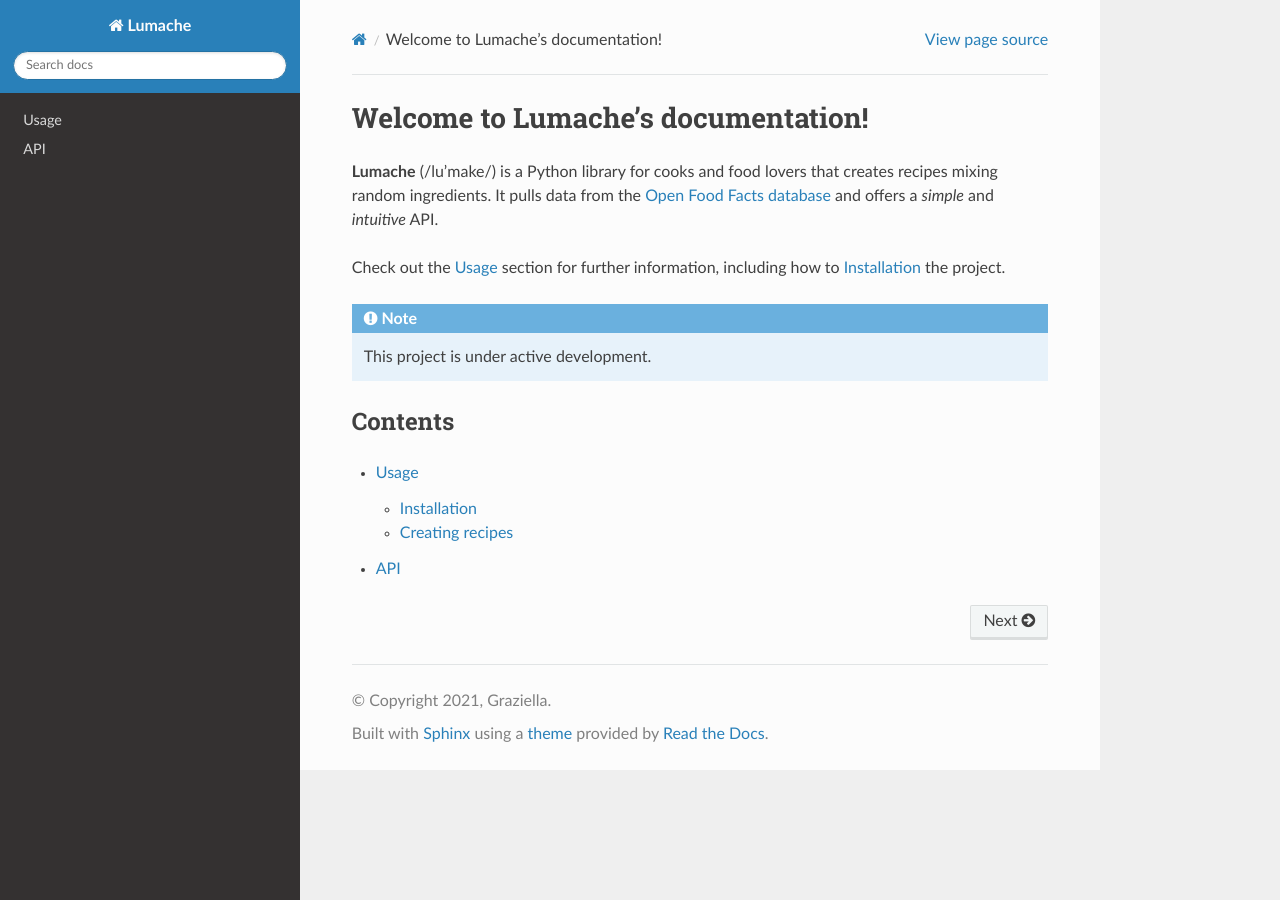
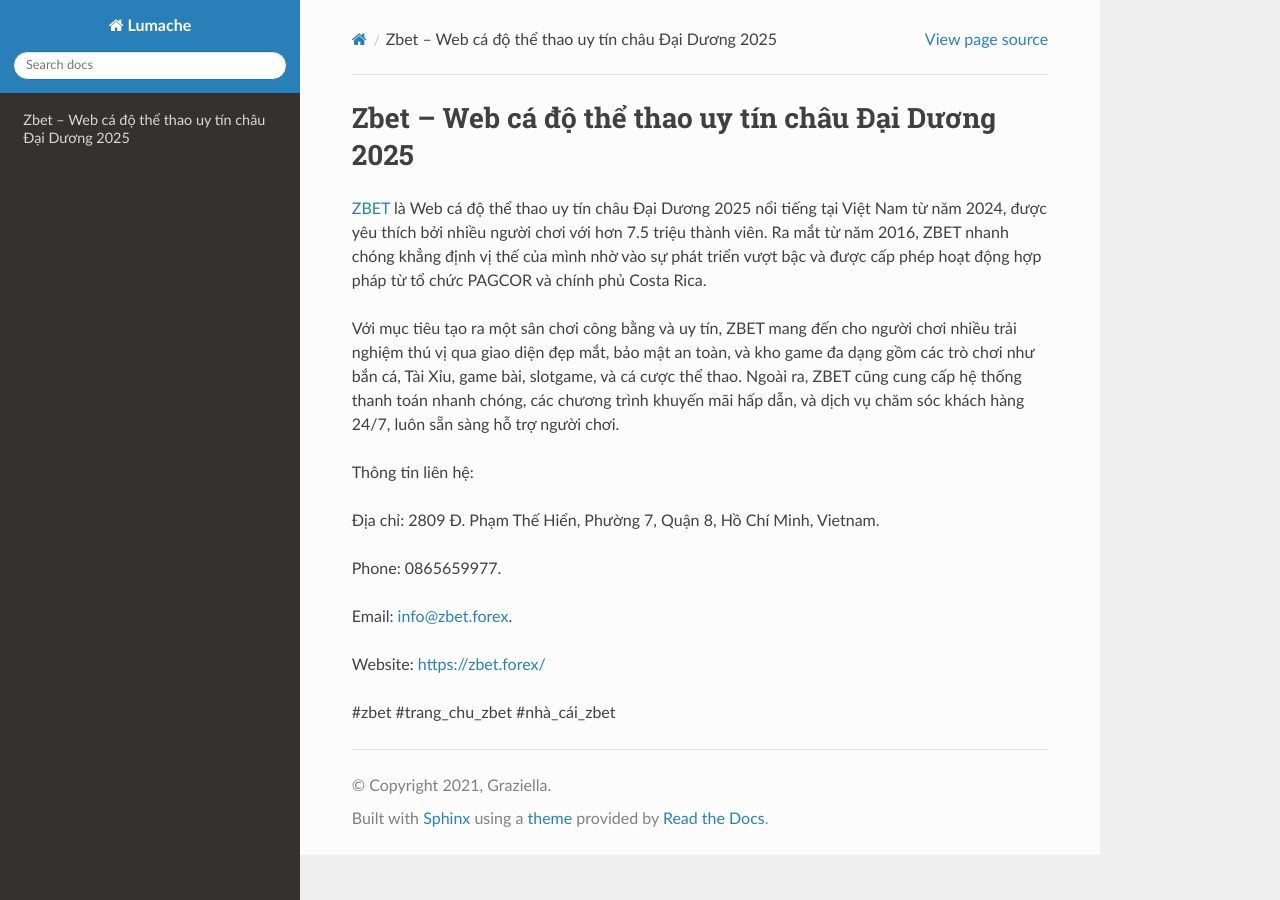
Before and after one commit to plapenanec/1zbetforex, a Sphinx documentation site: the page built from docs/source/index.rst, in a window 1280 px wide. Built offline with Sphinx 7.4.7 and the Read the Docs theme 3.1.0, drawn with Linux system fonts in a browser that asks for light colours.

Commit message:
Update index.rst

```diff
--- a/docs/source/index.rst
+++ b/docs/source/index.rst
@@ -1,22 +1,18 @@
-Welcome to Lumache's documentation!
+Zbet – Web cá độ thể thao uy tín châu Đại Dương 2025
 ===================================
 
-**Lumache** (/lu'make/) is a Python library for cooks and food lovers
-that creates recipes mixing random ingredients.
-It pulls data from the `Open Food Facts database <https://world.openfoodfacts.org/>`_
-and offers a *simple* and *intuitive* API.
+`ZBET <https://zbet.forex/>`_ là Web cá độ thể thao uy tín châu Đại Dương 2025 nổi tiếng tại Việt Nam từ năm 2024, được yêu thích bởi nhiều người chơi với hơn 7.5 triệu thành viên. Ra mắt từ năm 2016, ZBET nhanh chóng khẳng định vị thế của mình nhờ vào sự phát triển vượt bậc và được cấp phép hoạt động hợp pháp từ tổ chức PAGCOR và chính phủ Costa Rica.
 
-Check out the :doc:`usage` section for further information, including
-how to :ref:`installation` the project.
+Với mục tiêu tạo ra một sân chơi công bằng và uy tín, ZBET mang đến cho người chơi nhiều trải nghiệm thú vị qua giao diện đẹp mắt, bảo mật an toàn, và kho game đa dạng gồm các trò chơi như bắn cá, Tài Xỉu, game bài, slotgame, và cá cược thể thao. Ngoài ra, ZBET cũng cung cấp hệ thống thanh toán nhanh chóng, các chương trình khuyến mãi hấp dẫn, và dịch vụ chăm sóc khách hàng 24/7, luôn sẵn sàng hỗ trợ người chơi.
 
-.. note::
+Thông tin liên hệ:
 
-   This project is under active development.
+Địa chỉ: 2809 Đ. Phạm Thế Hiển, Phường 7, Quận 8, Hồ Chí Minh, Vietnam.
 
-Contents
---------
+Phone: 0865659977.
 
-.. toctree::
+Email: info@zbet.forex.
 
-   usage
-   api
+Website: https://zbet.forex/
+
+#zbet #trang_chu_zbet #nhà_cái_zbet
```
